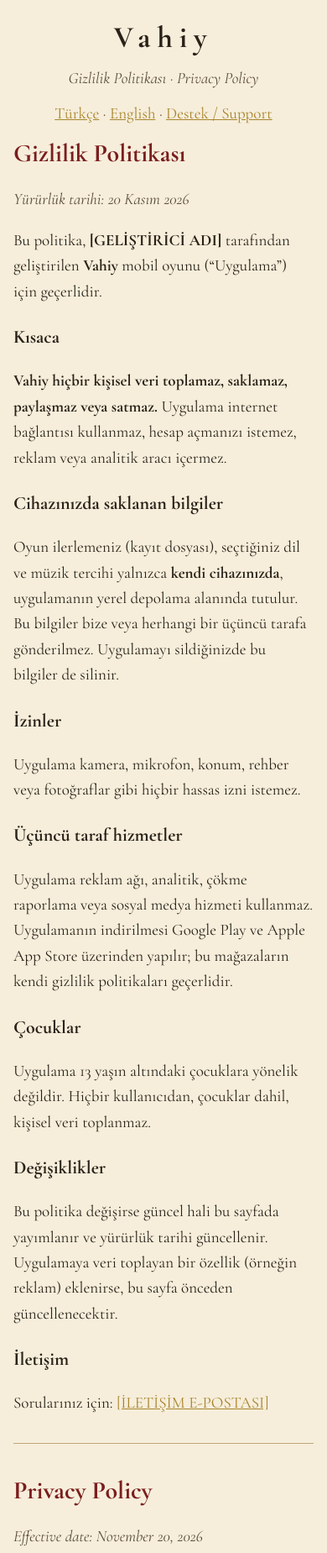
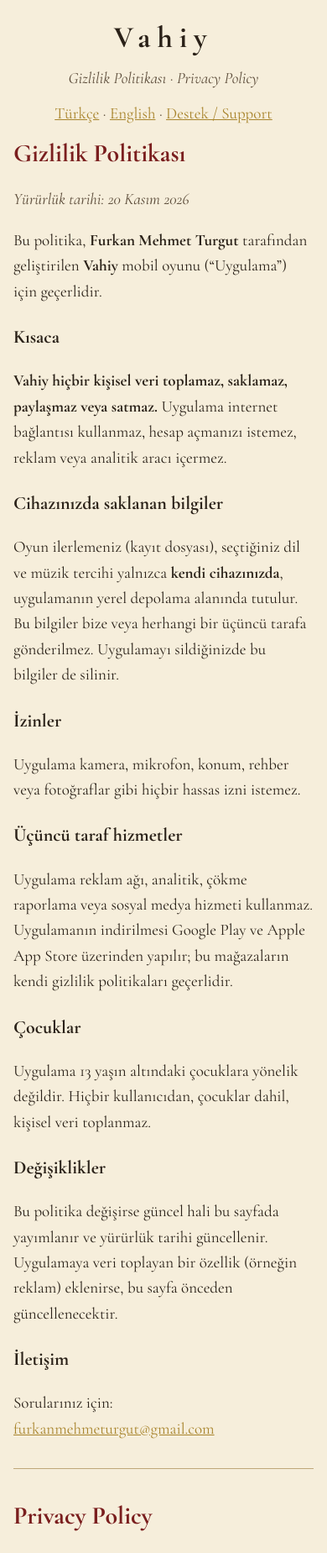
Before and after one commit to furkanmturgut/vahiy-game-app, a plain HTML site: page privacy.html in a window 390 px wide. Shown: the part 113-1962 px from the top of the page at 84% size. Drawn offline with nearby package versions, Linux system fonts and the light colour scheme.

Commit message:
update contact email in support and privacy policy pages

```diff
--- a/privacy.html
+++ b/privacy.html
@@ -20,7 +20,7 @@
     <h2>Gizlilik Politikası</h2>
     <p class="date">Yürürlük tarihi: 20 Kasım 2026</p>
 
-    <p>Bu politika, <strong>[GELİŞTİRİCİ ADI]</strong> tarafından geliştirilen <strong>Vahiy</strong> mobil oyunu (“Uygulama”) için geçerlidir.</p>
+    <p>Bu politika, <strong>Furkan Mehmet Turgut</strong> tarafından geliştirilen <strong>Vahiy</strong> mobil oyunu (“Uygulama”) için geçerlidir.</p>
 
     <h3>Kısaca</h3>
     <p><strong>Vahiy hiçbir kişisel veri toplamaz, saklamaz, paylaşmaz veya satmaz.</strong> Uygulama internet bağlantısı kullanmaz, hesap açmanızı istemez, reklam veya analitik aracı içermez.</p>
@@ -41,7 +41,7 @@
     <p>Bu politika değişirse güncel hali bu sayfada yayımlanır ve yürürlük tarihi güncellenir. Uygulamaya veri toplayan bir özellik (örneğin reklam) eklenirse, bu sayfa önceden güncellenecektir.</p>
 
     <h3>İletişim</h3>
-    <p>Sorularınız için: <a href="mailto:[İLETİŞİM E-POSTASI]">[İLETİŞİM E-POSTASI]</a></p>
+    <p>Sorularınız için: <a href="mailto:furkanmehmeturgut@gmail.com">furkanmehmeturgut@gmail.com</a></p>
   </section>
 
   <hr>
@@ -50,7 +50,7 @@
     <h2>Privacy Policy</h2>
     <p class="date">Effective date: November 20, 2026</p>
 
-    <p>This policy applies to the mobile game <strong>Vahiy</strong> (“the App”), developed by <strong>[DEVELOPER NAME]</strong>.</p>
+    <p>This policy applies to the mobile game <strong>Vahiy</strong> (“the App”), developed by <strong>Furkan Mehmet Turgut</strong>.</p>
 
     <h3>In short</h3>
     <p><strong>Vahiy does not collect, store, share or sell any personal data.</strong> The App does not use an internet connection, does not ask you to create an account, and contains no advertising or analytics tools.</p>
@@ -71,7 +71,7 @@
     <p>If this policy changes, the updated version will be published on this page with a new effective date. If a feature that collects data (for example, advertising) is ever added, this page will be updated beforehand.</p>
 
     <h3>Contact</h3>
-    <p>For questions: <a href="mailto:[İLETİŞİM E-POSTASI]">[İLETİŞİM E-POSTASI]</a></p>
+    <p>For questions: <a href="mailto:furkanmehmeturgut@gmail.com">furkanmehmeturgut@gmail.com</a></p>
   </section>
 </main>
 </body>
```
Also changed, not shown: index.html (+2 -2 lines).
